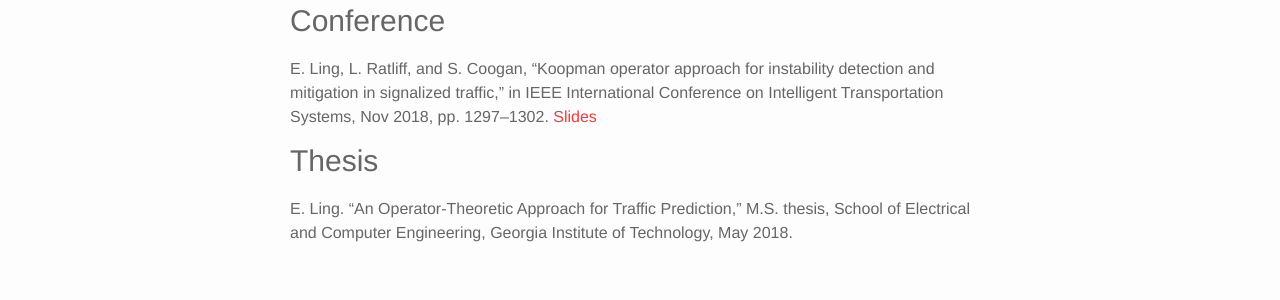
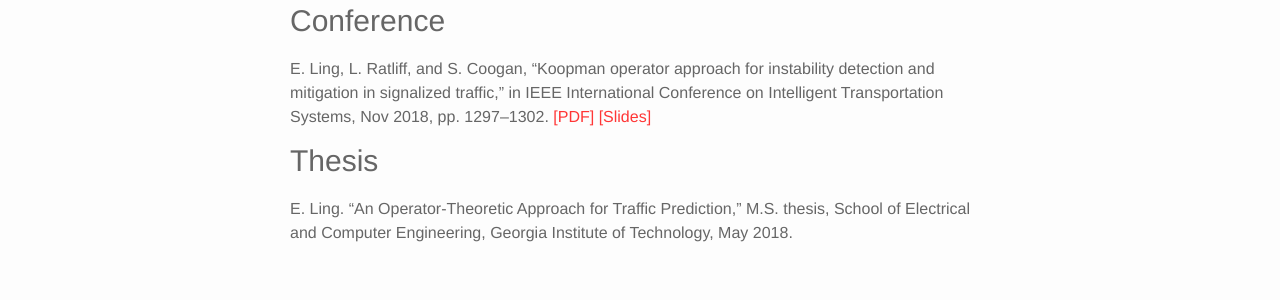
Before and after one commit to lefthandwriter/lefthandwriter.github.io, a Jekyll site: the page built from publications.md, in a window 1280 px wide. Shown: the part 173-473 px from the top of the page. Built offline with Jekyll 4.4.1, drawn with Linux system fonts in a browser that asks for light colours; nearby versions of some CDN libraries.

Commit message:
paper-pdf

```diff
--- a/publications.md
+++ b/publications.md
@@ -6,7 +6,7 @@ permalink: /publications/
 
 ### Conference
 <br/>
-E. Ling, L. Ratliff, and S. Coogan, “Koopman operator approach for instability detection and mitigation in signalized traffic,” in IEEE International Conference on Intelligent Transportation Systems, Nov 2018, pp. 1297–1302. [Slides](/assets/presentations/koopman-slides-final.pdf)
+E. Ling, L. Ratliff, and S. Coogan, “Koopman operator approach for instability detection and mitigation in signalized traffic,” in IEEE International Conference on Intelligent Transportation Systems, Nov 2018, pp. 1297–1302. [[PDF]](/assets/papers/ling2018itsc.pdf) [[Slides]](/assets/presentations/koopman-slides-final.pdf)
 
 ### Thesis
 <br/>
```
Also changed, not shown: 1 other file.
